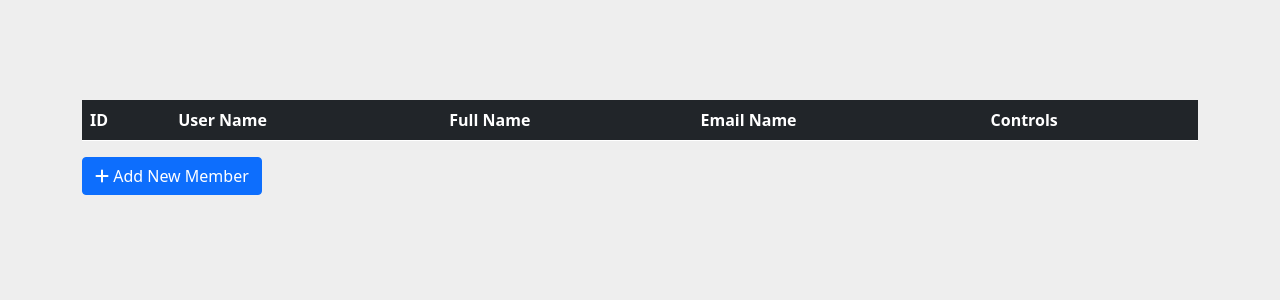
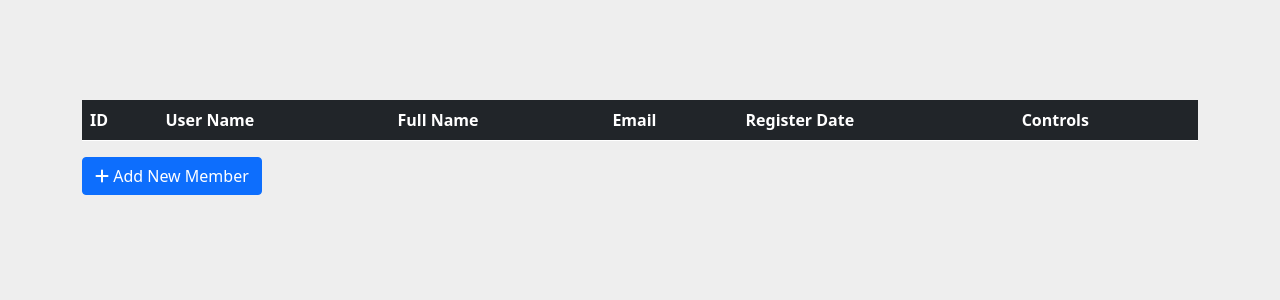
Before and after one commit to khaled308/ecommerce-php, a PHP site: page /admin/pages/members in a window 1280 px wide. Shown: the part 56-356 px from the top of the page. Run offline with PHP 8.4, Linux system fonts and the light colour scheme; the visitor is signed in with stand-in values (Sample User, id 1); tables that the repository leaves empty or names only in its code hold one stand-in row (values such as "Sample post"); lists and menus that the app fills with data are empty.

Commit message:
add extra code

```diff
--- a/admin/core/classes/dashboard.php
+++ b/admin/core/classes/dashboard.php
@@ -45,7 +45,7 @@ class Dashboard{
                 require_once './add-member.php';
                 break ;
             case 'dashboard':
-                require_once './dashboard-statistics.html';
+                require_once './dashboard-statistics.php';
                 break ;
         }
     }
--- a/admin/core/classes/utilites.php
+++ b/admin/core/classes/utilites.php
@@ -7,6 +7,7 @@ class Utilities{
         $this->displayAllData();
         $this->deleteMember();
         $this->updateMember();
+        $this->activateMember();
     }
 
     function updateProfile($id){
@@ -40,7 +41,7 @@ class Utilities{
 
     function displayAllData(){
         if($_GET['url'] ==='members'){
-            $_SESSION['member_data']= $this->crud->displayMembers();
+            $_SESSION['members_data']= $this->crud->displayMembers();
         }
     }
 
@@ -69,6 +70,19 @@ class Utilities{
         if(isset($_GET['id'])) $this->updateProfile($_GET['id']);
     }
 
+    function activateMember(){
+        if(isset($_GET['action']) && $_GET['action'] ==='activate'){
+            if($_GET['id']){
+                $id = $_GET['id'] ;
+                $data = ['register_status'=>1];
+                $this->crud->update('users',$id,$data);
+                echo json_encode(['status'=>'ok','id'=>$id]) ;
+            }
+            else echo json_encode(['status'=>404]);
+            exit();
+
+        }
+    }
 
     function prepare($data){
         $new_data = [];
--- a/admin/core/database/crud.user.php
+++ b/admin/core/database/crud.user.php
@@ -18,7 +18,7 @@ class Crud extends DB{
     }
 
     function displayMembers(){
-        $query = "SELECT id,user_name,full_name,email FROM users WHERE group_id != '1' ";
+        $query = "SELECT id,user_name,full_name,email,added_at,register_status FROM users WHERE group_id != '1' ";
         $stmt = $this->pdo->prepare($query);
         $stmt->execute();
         //extract data
--- a/admin/pages/add-member.php
+++ b/admin/pages/add-member.php
@@ -54,24 +54,31 @@
             <th>ID</th>
             <th>User Name</th>
             <th>Full Name</th>
-            <th>Email Name</th>
+            <th>Email</th>
+            <th>Register Date</th>
             <th>Controls</th>
         </thead>
         <tbody>
             <?php
-                foreach($_SESSION['member_data'] as $order=>$row){
+                foreach($_SESSION['members_data'] as $order=>$row){
                     $class = $order%2 == 0 ? 'table-active' : '';
             ?>
-                    <tr class="<?= $class ?>"></tr>
+                    <tr class="<?= $class ?>">
                     <?php foreach($row as $key=>$val ){
                         $idClass = $key === 'id' ? 'id' : ''
                     ?>
+                        <?php if($key === 'register_status' ) continue ;?>
+
                         <td class="<?= $idClass ?>" ><?= $val ?></td>
             <?php } ?>
-            <td>
-                <button class="btn btn-success edit-member">Edit</button>
-                <button class="btn btn-danger delete-member">Delete</button>
-            </td>
+                <td>
+                    <button class="btn btn-success edit-member">Edit</button>
+                    <button class="btn btn-danger delete-member">Delete</button>
+                    <?php if($key === 'register_status' && $val == 0) {?>
+                        <button class="btn btn-primary activate-member">Activate</button>
+                    <?php } ?>
+                </td>
+            </tr>
             <?php } ?>
         </tbody>
     </table>
--- a/admin/public/js/dashboard.js
+++ b/admin/public/js/dashboard.js
@@ -4,6 +4,7 @@ const editProfileForm = document.querySelector('.edit')
 const membersIdData = Array.from(document.querySelectorAll('table td.id'))
 const editMemberBtn = document.querySelectorAll('.edit-member')
 const deleteMemberBtn = document.querySelectorAll('.delete-member')
+const activateMemberBtn = document.querySelectorAll('.activate-member')
 
 
 
@@ -17,7 +18,6 @@ links.forEach(link=>{
         link.addEventListener('click',e=>{
             const URL = location.href
 
-            // bad solution
             const lastChar = urlArr[urlArr.length - 1]
             if(lastChar=== 'edit' || typeof Number(lastChar) === 'number'){
                 e.preventDefault()
@@ -105,6 +105,21 @@ if(membersIdData.length > 0){
             })
         })
     })
+
+    activateMemberBtn.forEach((btn)=>{
+        btn.addEventListener('click',()=>{
+            const id = btn.parentElement.parentElement.children[0].textContent
+            fetch(`${location.href}?action=activate&id=${id}`)
+            .then(res=>res.json())
+            .then(data=>{
+                if(data.status == 'ok'){
+                    location.href = URLMembers ;
+                }
+            })
+        })
+    })
+
+
 }
 
 
```
Also changed, not shown: admin/pages/dashboard-statistics.php (renamed from admin/pages/dashboard-statistics.html, +7 -1 lines).
